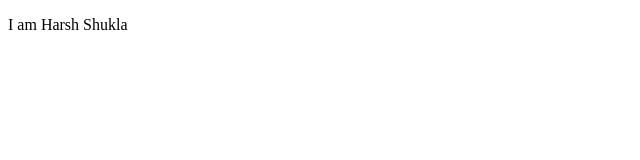
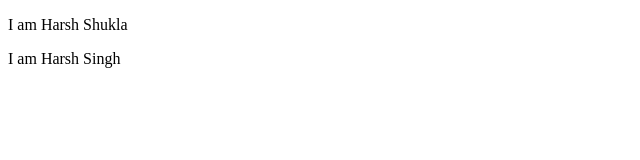
Before and after one commit to Harshshu-89/Initial-Files, a plain HTML site: page index.html in a window 1280 px wide. Shown: the whole page, without its empty margins (0-640 px from the left). Drawn offline with Linux system fonts and the light colour scheme.

Commit message:
some code added

```diff
--- a/index.html
+++ b/index.html
@@ -7,5 +7,6 @@
 </head>
 <body>
     <p>I am Harsh Shukla</p>
+    <p>I am Harsh Singh</p>
 </body>
 </html>
```
